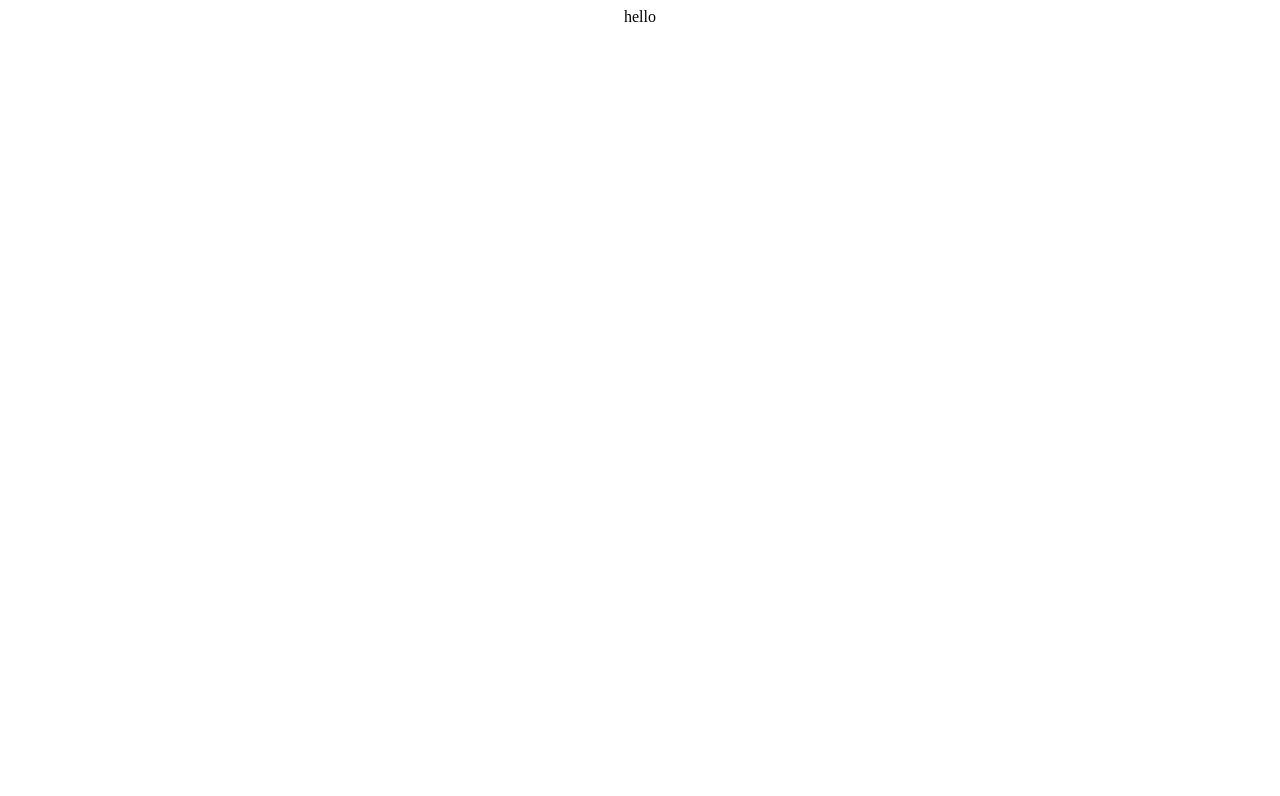
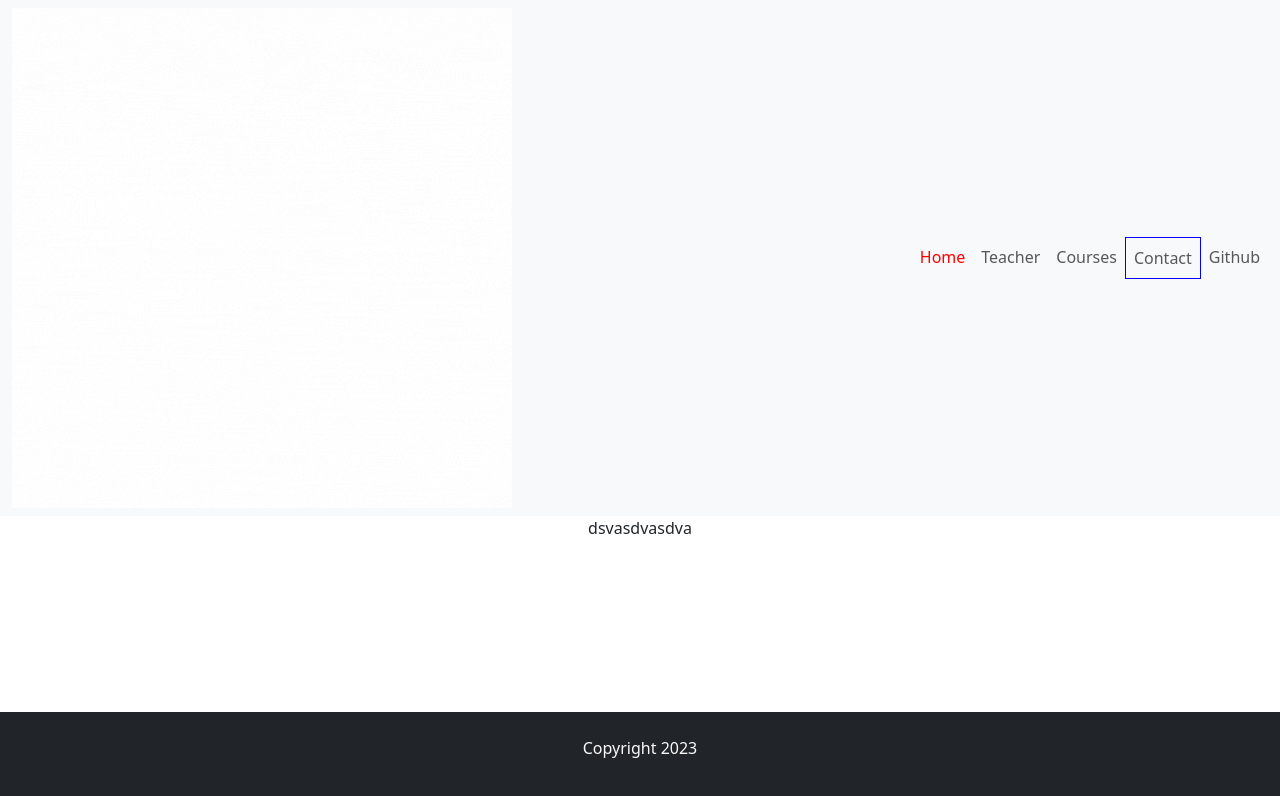
Before and after one commit to iamfatihay/task-router, a React (Create React App) app in the folder task-router/: page / in a window 1280 px wide. Shown: the top 796 px of the page. Built offline with nearby package versions, Linux system fonts and the light colour scheme.

Commit message:
Add Home, Details pages and Footer, MyNavbar comp.

```diff
--- a/task-router/src/App.js
+++ b/task-router/src/App.js
@@ -1,9 +1,20 @@
 import './App.css';
+import "bootstrap/dist/css/bootstrap.min.css";
+import MyNavbar from './components/MyNavbar';
+import Footer from './components/Footer';
+import Home from './pages/Home';
+import { Route, BrowserRouter as Router, Routes } from 'react-router-dom';
 
 function App() {
   return (
     <div className="App">
-      hello
+      <Router>
+        <MyNavbar />
+        <Routes>
+          <Route exact path='/' element={<Home />} />
+        </Routes>
+        <Footer />
+      </Router>
     </div>
   );
 }
--- /dev/null
+++ b/task-router/src/components/Footer.jsx
@@ -0,0 +1,14 @@
+import React from 'react'
+import { Navbar } from 'react-bootstrap'
+
+const Footer = () => {
+  return (
+    <div>
+      <Navbar className="justify-content-center bg-dark p-4 text-light fixed-bottom">
+        <p > Copyright {new Date().getFullYear()} </p>
+      </Navbar>
+    </div>
+  )
+}
+
+export default Footer
--- /dev/null
+++ b/task-router/src/components/MyNavbar.jsx
@@ -0,0 +1,46 @@
+import { Navbar, Container, Nav } from "react-bootstrap";
+import { Link, NavLink } from "react-router-dom";
+import logo from "../img/logo.gif";
+
+//!react-bootstrap MyNavbar component
+
+
+const MyNavbar = () => {
+  return (
+    <Navbar bg="light" expand="lg">
+      <Container fluid>
+        <Link to="/">
+
+          <img alt="logo" src={logo} />
+        </Link>
+        <Navbar.Toggle aria-controls="navbarScroll" />
+        <Navbar.Collapse id="navbarScroll">
+          <Nav
+            className="ms-auto my-2 my-lg-0"
+            style={{ maxHeight: "100px" }}
+            navbarScroll
+          >
+            <NavLink className="nav-link" to="/" style={({isActive})=>({color:isActive && "red"})} >Home</NavLink>
+
+            <NavLink className="nav-link" to="/teacher" style={({isActive})=>({backgroundColor:isActive && "red"})} >Teacher</NavLink>
+
+            <NavLink className="nav-link" to="/courses" style={({isActive})=>({fontSize:isActive && "50px"})} >Courses</NavLink>
+
+            <NavLink className="nav-link" to="/contact" style={({isActive})=>({border:isActive ? "2px solid red" : "1px solid blue"})} >Contact</NavLink>
+
+            <a
+              href="https://github.com/clarusway/clarusway-FS-DE-04-TR"
+              className="nav-link"
+              target="_blank"
+              rel="noreferrer"
+            >
+              Github
+            </a>
+          </Nav>
+        </Navbar.Collapse>
+      </Container>
+    </Navbar>
+  );
+};
+
+export default MyNavbar;
--- /dev/null
+++ b/task-router/src/pages/Home.jsx
@@ -0,0 +1,13 @@
+import React from 'react'
+import Footer from '../components/Footer'
+import MyNavbar from '../components/MyNavbar'
+
+const Home = () => {
+  return (
+    <div>
+      dsvasdvasdva
+    </div>
+  )
+}
+
+export default Home
```
Also changed, not shown: task-router/src/img/logo.gif (added), task-router/src/pages/Details.jsx (added).
